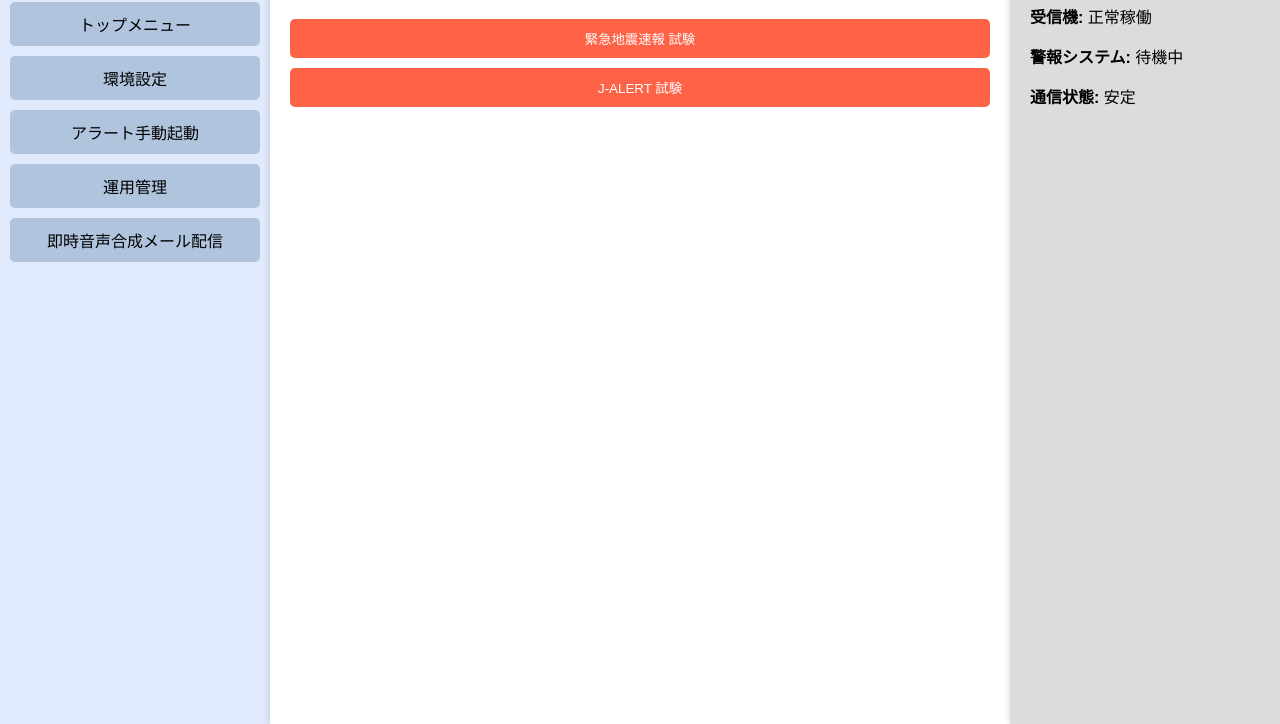
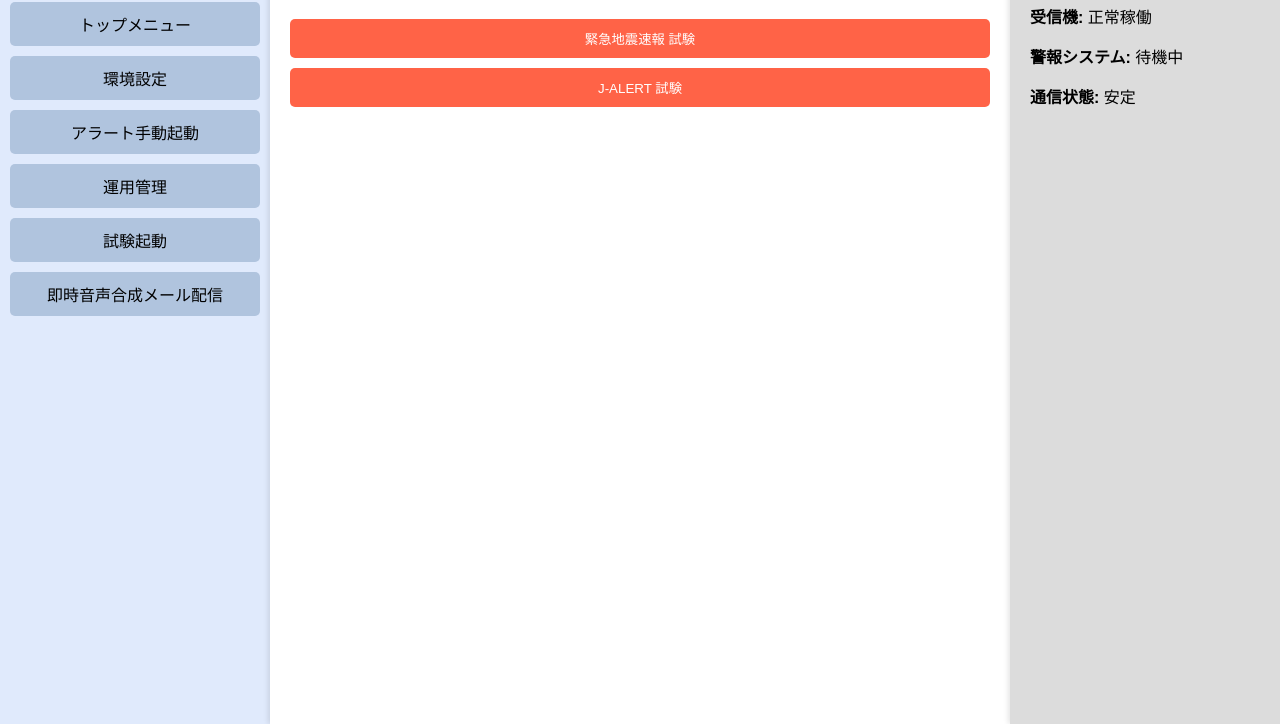
Before and after one commit to enjinia170/jalet, a plain HTML site: page TT.html in a window 1280 px wide. Shown: the part 76-800 px from the top of the page. Drawn offline with Linux system fonts and the light colour scheme.

Commit message:
Update TT.html

```diff
--- a/TT.html
+++ b/TT.html
@@ -96,6 +96,7 @@
             <li><a href="TS.html">環境設定</a></li>
             <li><a href="TD.html">アラート手動起動</a></li>
             <li><a href="TP.html">運用管理</a></li>
+             <li><a href="TT.html">試験起動</a></li>
             <a href="https://script.google.com/macros/s/AKfycbwdW9JiS8LoZkEeeNT4dFQObJxipb6tuYu9DMCwsCXXRwe_JkyU2SrVwD8gb35Wa7_YeA/exec" class="menu-button">即時音声合成メール配信</a>
         </ul>
     </div>
```
